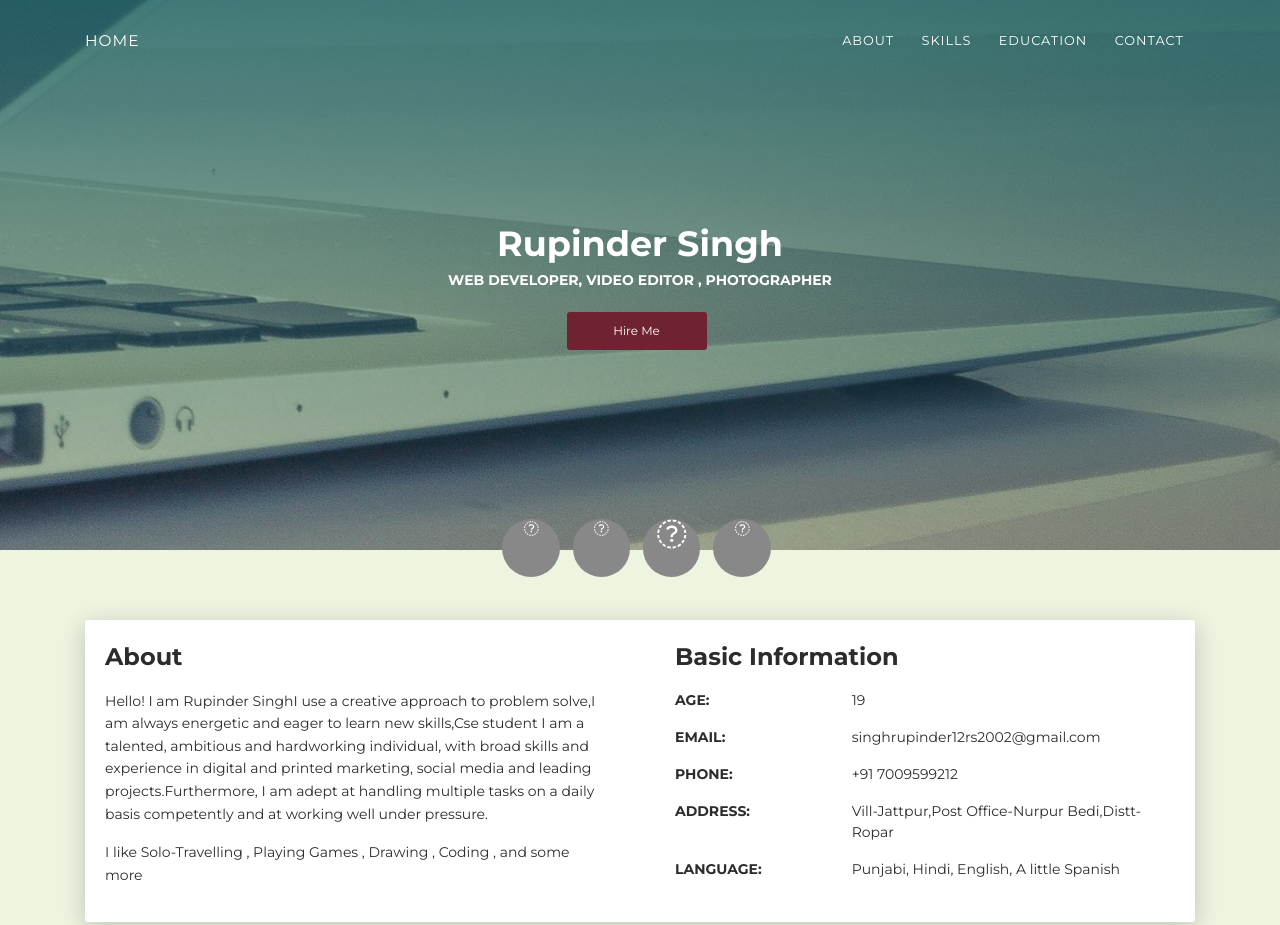
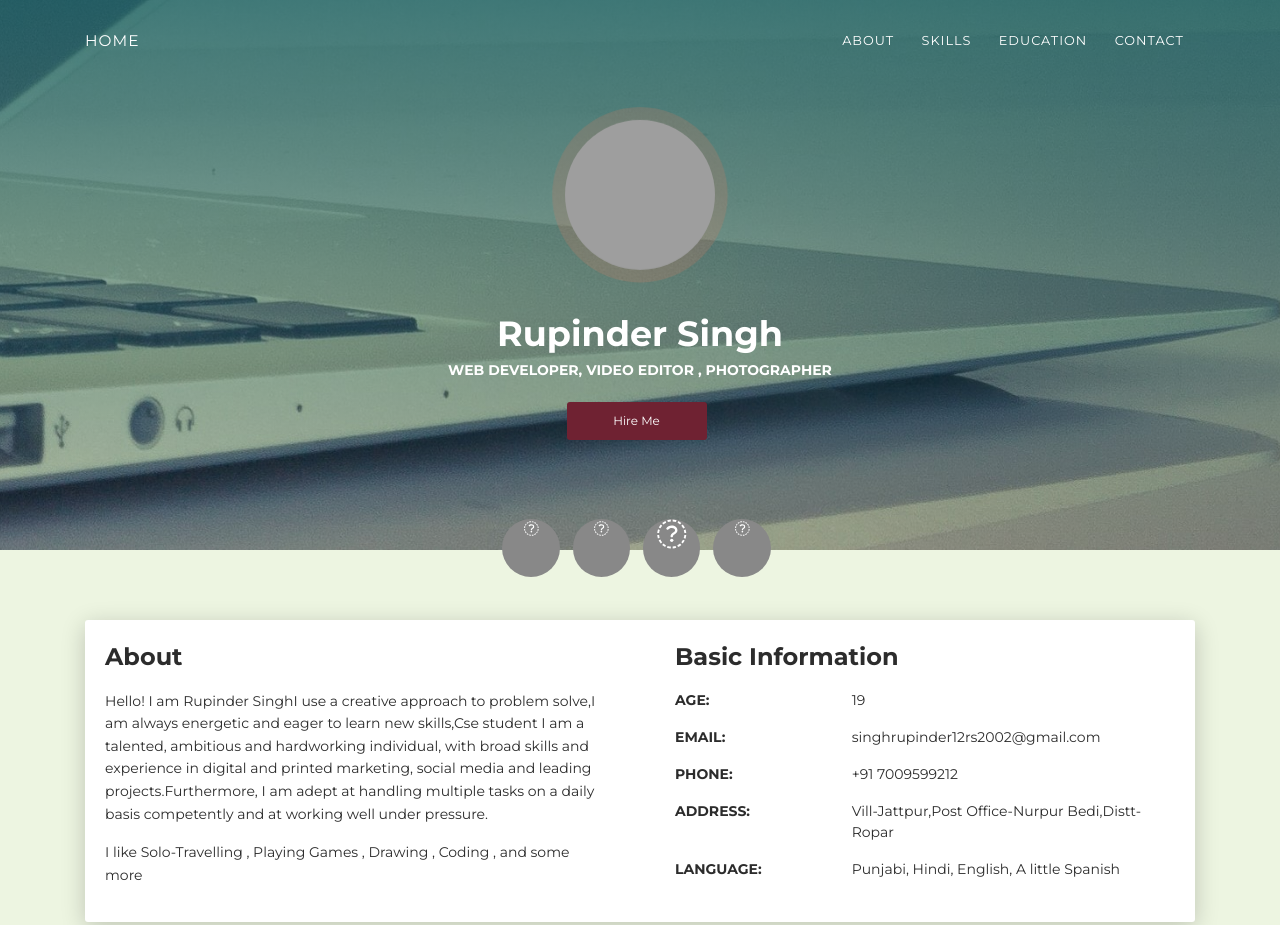
Before and after one commit to rupinder-roop/rupindersingh.tech, a plain HTML site: page index.html in a window 1280 px wide. Shown: the top 925 px of the page. Drawn offline with Linux system fonts and the light colour scheme; grey boxes are pictures that could not be loaded.

Commit message:
Update index.html

```diff
--- a/index.html
+++ b/index.html
@@ -44,7 +44,7 @@
       <div class="page-header-image"  style="background-image: url('images/logo1.jpg')"></div>
       <div class="container">
         <div class="content-center">
-          <!-- <div class="cc-profile-image"><a href="#"><img src="My-Pic.png" alt="Image"/></a></div> -->
+          <div class="cc-profile-image"><a href="#"><img src="My-Pic.png" alt="Image"/></a></div>
           <div class="h2 title">Rupinder Singh</div>
           <p class="category text-white">Web Developer, Video Editor , Photographer</p>
           <a class="btn btn-primary smooth-scroll mr-2" href="#contact" data-aos="zoom-in" data-aos-anchor="data-aos-anchor">Hire Me</a>
```
